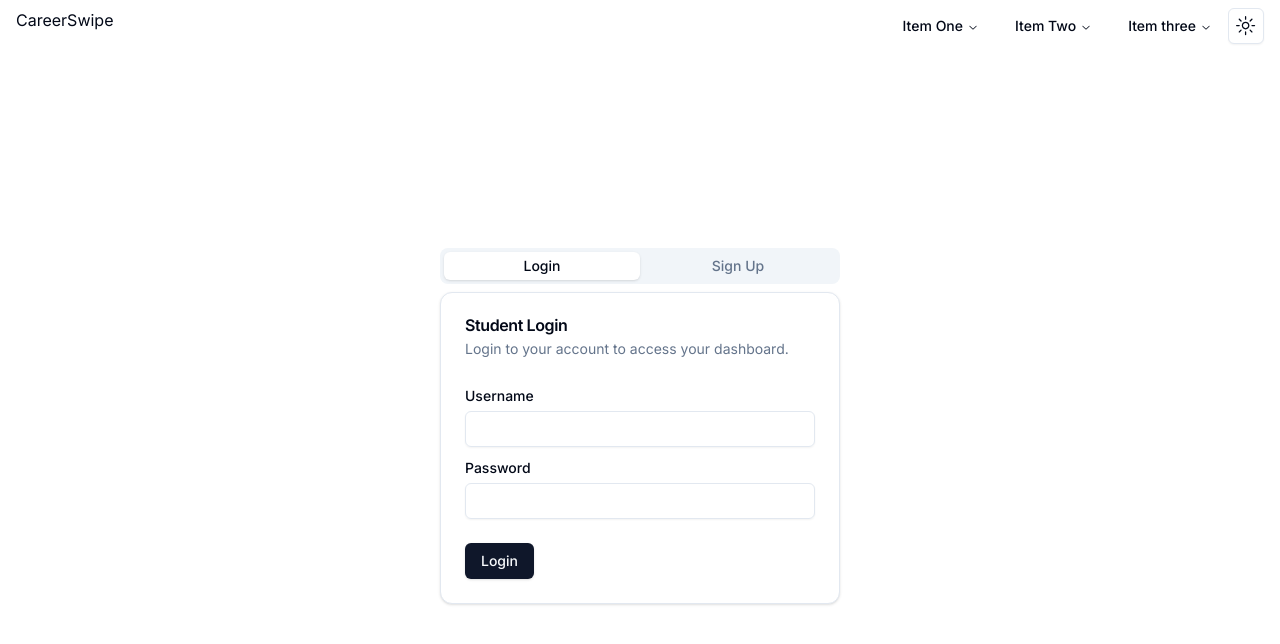
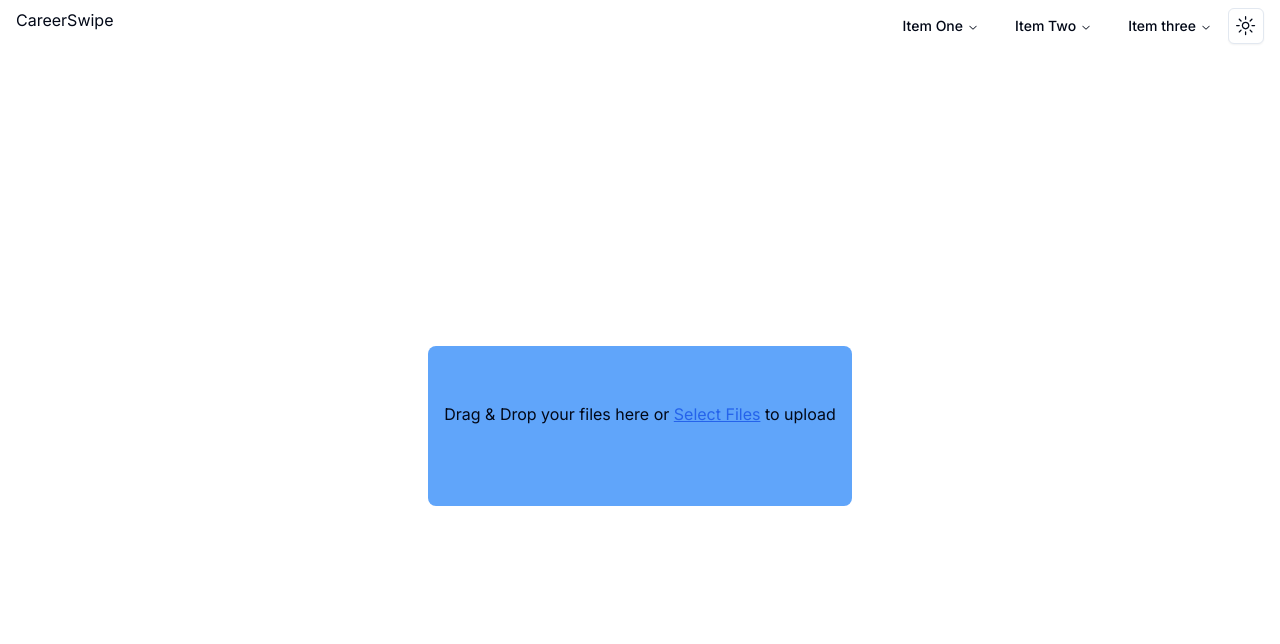
Before and after one commit to CSC-4351-FL2024-Tuesday/Team4, a Next.js app: page / in a window 1280 px wide. Shown: the top 644 px of the page. Built offline with nearby package versions, Linux system fonts and the light colour scheme.

Commit message:
resume upload page UI

```diff
--- a/app/components/resume_upload.tsx
+++ b/app/components/resume_upload.tsx
@@ -0,0 +1,22 @@
+"use client";
+import * as React from 'react';
+import DragAndDrop from '../utils/drag_and_drop';
+import Header from './header';
+
+export interface ResumeUploadProps {
+}
+
+export default class ResumeUpload extends React.Component<ResumeUploadProps> {
+  public render() {
+    return (
+    <div className='flex flex-col h-screen w-screen'>
+        <div>
+            <Header />
+        </div>
+        <div className='w-screen flex-grow flex justify-center items-center'>
+            <DragAndDrop />
+        </div>
+    </div>
+    );
+  }
+}
--- a/app/page.tsx
+++ b/app/page.tsx
@@ -2,9 +2,10 @@ import Image from "next/image";
 import StudentProfile from "./components/student_profile";
 import Header from "./components/header";
 import StudentLoginPage from "./components/student_login";
+import ResumeUpload from "./components/resume_upload";
 
 export default function Home() {
   return (
-    <StudentLoginPage/>
+    <ResumeUpload/>
   );
 }
--- /dev/null
+++ b/app/utils/drag_and_drop.tsx
@@ -0,0 +1,114 @@
+"use client";
+
+import { useRef, useState } from "react";
+
+export default function DragAndDrop() {
+    const [dragActive, setDragActive] = useState<boolean>(false);
+    const inputRef = useRef<any>(null);
+    const [files, setFiles] = useState<any>([]);
+
+    const handleDragEnter = (e: any) => {
+        e.preventDefault();
+        e.stopPropagation();
+        setDragActive(true);
+    };
+
+    const handleDragLeave = (e: any) => {
+        e.preventDefault();
+        e.stopPropagation();
+        setDragActive(false);
+    };
+
+    const handleDragOver = (e: any) => {
+        e.preventDefault();
+        e.stopPropagation();
+        setDragActive(true);
+    };
+
+    const handleDrop = (e: any) => {
+        e.preventDefault();
+        e.stopPropagation();
+        setDragActive(false);
+        if(e.dataTransfer.files && e.dataTransfer.files[0]){
+            for(let i = 0; i < e.dataTransfer.files["length"]; i++){
+                setFiles((prevState: any) => [...prevState, e.dataTransfer.files[i]]);
+            }
+        }
+    };
+
+    const openFileExplorer = () => {
+        inputRef.current.value = "";
+        inputRef.current.click();
+    };
+
+    const handleFileChange = (e: any) => {
+        e.preventDefault();
+        console.log("File has been added");
+        if(e.target.files && e.target.files[0]){
+            for(let i = 0; i < e.target.files["length"]; i++){
+                setFiles((prevState: any) => [...prevState, e.target.files[i]]);
+            }
+        }
+    };
+
+    function handleSubmitFile(e: any) {
+        if(files.length === 0){
+            // Show error message
+        }
+        else{
+            // Perform file upload logic here
+        }
+    };
+
+    const removeFile = (name: any, index: any) => {
+        let newFiles = files.filter((file: any) => file.name !== name);
+        setFiles(newFiles);
+    };
+
+    return (
+        <div className="flex items-center justify-center min-h-max min-w-max">
+            <form
+                className={`${
+                    dragActive ? "bg-blue-600" : "bg-blue-400"
+                } p-4 rounded-lg min-h-[10rem] text-center flex flex-col items-center justify-center`}
+                onDragEnter={handleDragEnter}
+                onSubmit={(e) => e.preventDefault()}
+                onDrop={handleDrop}
+                onDragLeave={handleDragLeave}
+                onDragOver={handleDragOver}
+            >
+                <input
+                    placeholder="fileInput"
+                    className="hidden"
+                    ref={inputRef}
+                    type="file"
+                    multiple={true}
+                    onChange={handleFileChange}
+                    accept=".pdf, .doc, .docx"
+                />
+                <p>
+                    Drag & Drop your files here or {" "}
+                    <span
+                        className="text-blue-600 cursor-pointer"
+                        onClick={openFileExplorer}
+                    >
+                        <u>Select Files</u>
+                    </span>{" "}
+                    to upload
+                </p>
+                <div className="flex flex-col items-center p-3">
+                    {files.map((file: any, index: any) => (
+                        <div key={index} className="flex flex-row space-x-5">
+                            <span>{file.name}</span>
+                            <span className="text-red-500 cursor-pointer"
+                                onClick = {() => removeFile(file.name, index)}
+                            >
+                                remove
+                            </span>
+                        </div>
+                    ))}
+                </div>
+            </form>
+        </div>
+    );
+}
```
